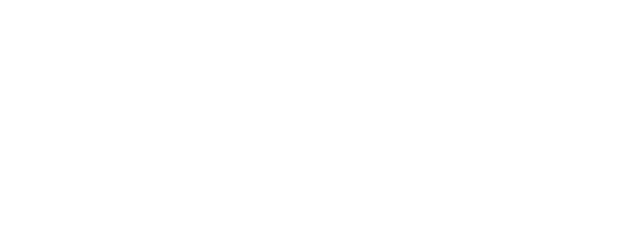
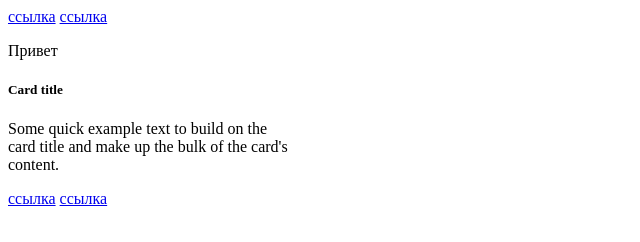
Before and after one commit to AnnMitrakhovich/html_docs_1, a plain HTML site: page JS_HW/lessons/index_hw_1.html in a window 1280 px wide. Shown: the whole page, without its empty margins (0-640 px from the left). Drawn offline with Linux system fonts and the light colour scheme.

Commit message:
Done all tasks

```diff
--- a/JS_HW/lessons/index_hw_1.html
+++ b/JS_HW/lessons/index_hw_1.html
@@ -1,11 +1,62 @@
 <!DOCTYPE html>
 <html lang="en">
+
 <head>
     <meta charset="UTF-8">
     <meta name="viewport" content="width=device-width, initial-scale=1.0">
     <title>Document</title>
 </head>
+
 <body>
+    <a href="#" class="card-link">Card link</a>
+    <a href="#" class="card-link">Another link</a>
 
-</body>
-</html>
+    <div class="card" style="width: 18rem;">
+        <div class="card-body">
+            <h5 class="card-title" data-number="100">Card title</h5>
+            <h6 class="card-subtitle mb-2 text-muted">Card subtitle</h6>
+            <p class="card-text" data-number="50">
+                Some quick example text to build on the card title and make up the bulk of the card's
+                content.
+            </p>
+            <a href="#" id="super_link" class="card-link">Card link</a>
+            <a href="#" class="card-link" data-number="50">Another link</a>
+        </div>
+    </div>
+
+<script>
+     // 1. Найти по id, используя getElementById, элемент с id равным "super_link" и вывести этот элемент в консоль.
+    const superLink = document.querySelector('#super_link');
+    console.log(superLink);
+    // 2. Внутри всех элементов на странице, которые имеют класс "card-link", поменяйте текст внутри элемента на "ссылка".
+    const cardLinkArray = document.querySelectorAll('.card-link');
+    cardLinkArray.forEach(element => {
+        element.textContent = 'ссылка';
+    });
+
+    // 3. Найти все элементы на странице с классом "card-link", которые лежат в элементе с классом "card-body" и вывести полученную коллекцию в консоль.
+    const cardLinkCollection = document.querySelectorAll('.card-body .card-link');
+    console.log(cardLinkCollection);
+
+    // 4. Найти первый попавшийся элемент на странице у которого есть атрибут data-number со значением 50 и вывести его в консоль.
+    const elementDataNumber = document.querySelector('[data-number="50"]');
+    console.log(elementDataNumber);
+
+    // 5. Выведите содержимое тега title в консоль.
+    console.log(document.querySelector('title'));
+
+    // 6. Получите элемент с классом "card-title" и выведите его родительский узел в консоль.
+    const elementCardTitle = document.querySelector('.card-title');
+    console.log(elementCardTitle.parentNode);
+
+    // 7. Создайте тег p, запишите внутри него текст "Привет" и добавьте созданный тег в начало элемента, который имеет класс "card".
+    const tegP = document.createElement('p');
+    tegP.textContent = 'Привет';
+    const elementCard = document.querySelector('.card');
+    elementCard.insertBefore(tegP, elementCard.firstChild);
+
+    // 8. Удалите тег h6 на странице.
+    const h6 = document.querySelector('h6');
+    h6.remove();
+
+</script>
```
